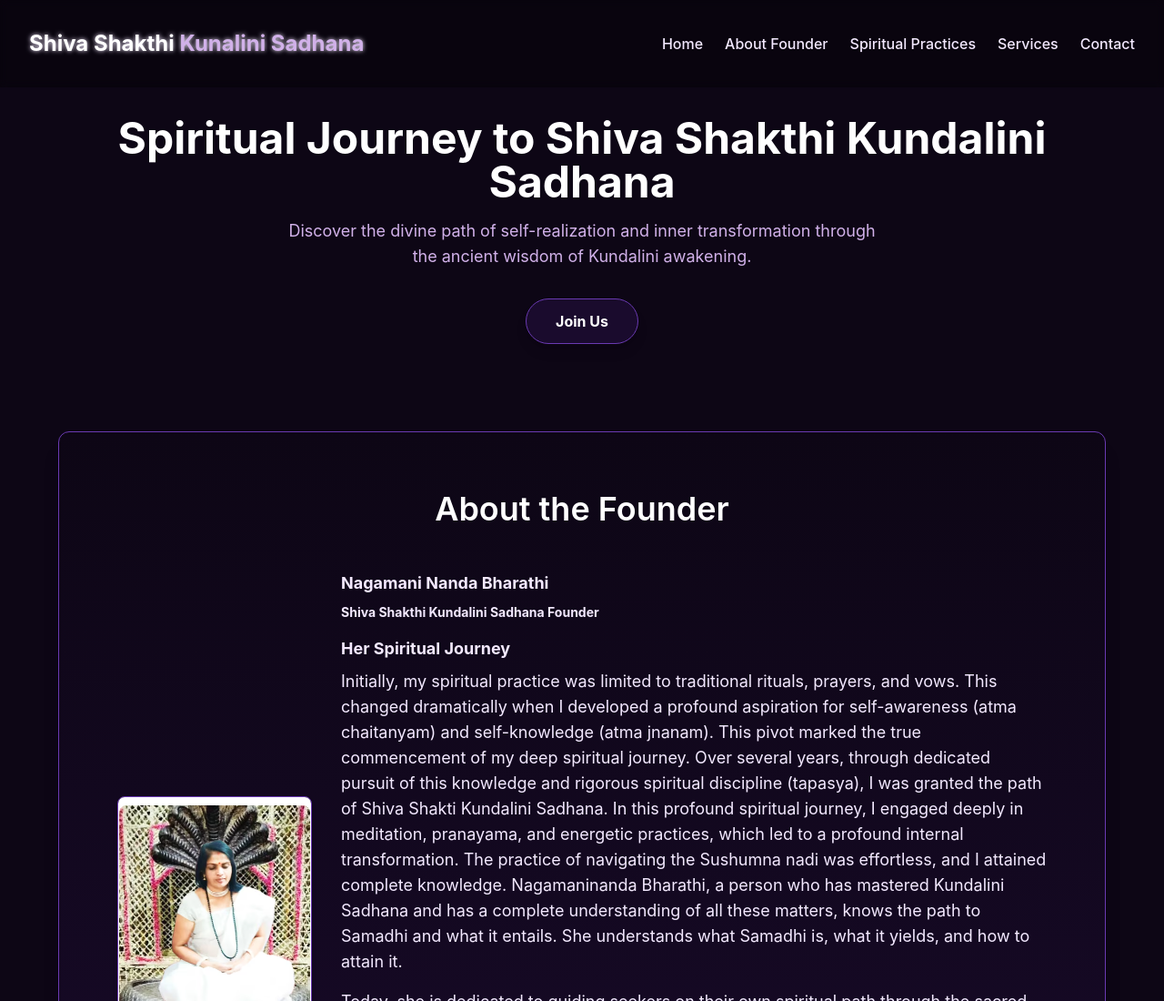
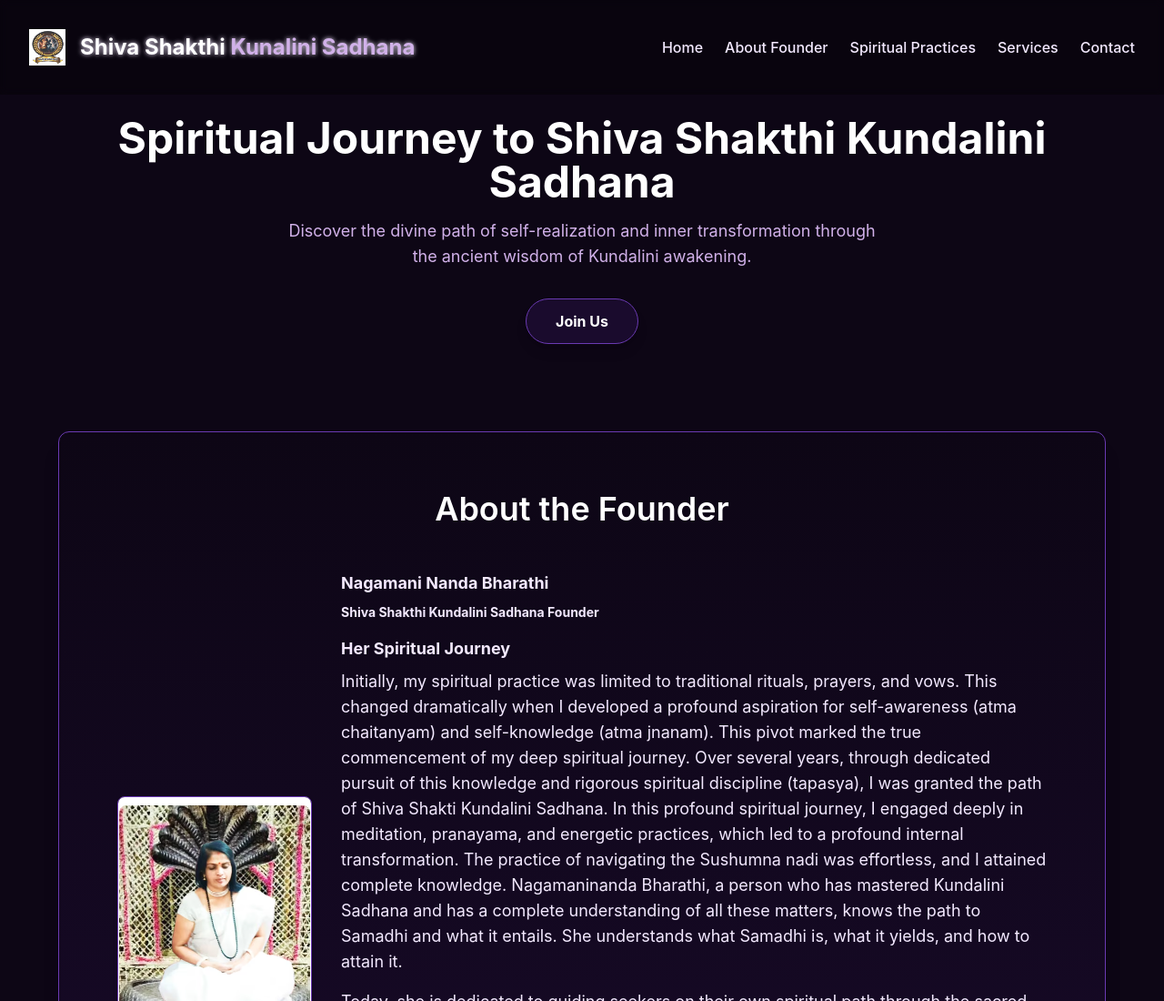
Before and after one commit to rc-great/shivashakthy, a plain HTML site: page index.html in a window 1280 px wide. Shown: the top 1100 px of the page at 91% size. Drawn offline with nearby package versions, Linux system fonts and the light colour scheme.

```diff
--- a/index.html
+++ b/index.html
@@ -39,7 +39,8 @@
 
     <!-- Language Selector and Navbar -->
     <header class="flex justify-between items-center p-4 md:p-8 bg-black bg-opacity-30 backdrop-blur-sm fixed top-0 w-full z-10">
-        <div class="flex items-center space-x-2">
+        <div class="flex items-center space-x-4">
+            <img src="Shiva_Kundalini_logo.png" alt="Shiva Kundalini Logo" class="h-10 w-10">
             <h1 class="text-2xl font-bold text-purple-dark text-glow">
                 <span class="text-white">Shiva Shakthi</span> Kunalini Sadhana
             </h1>
```
